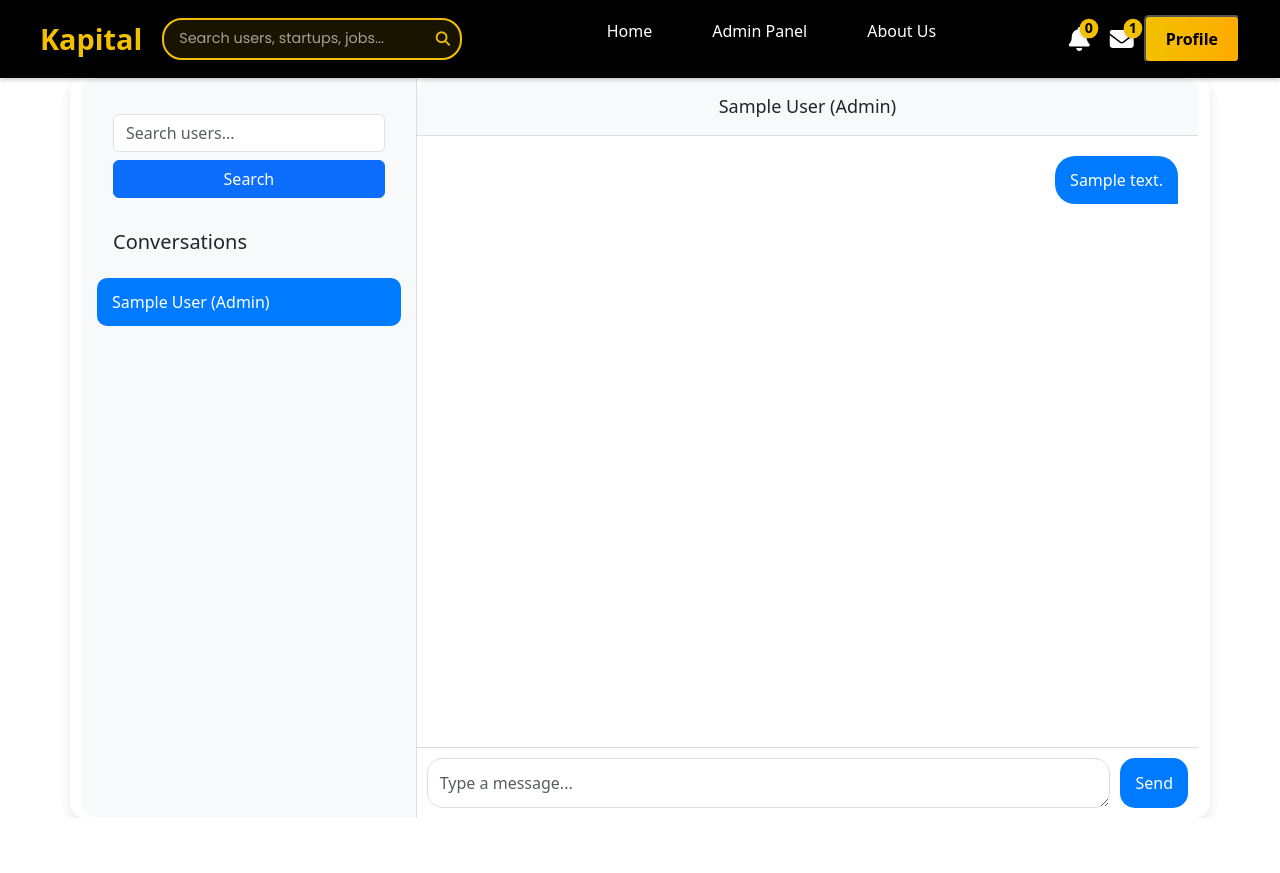
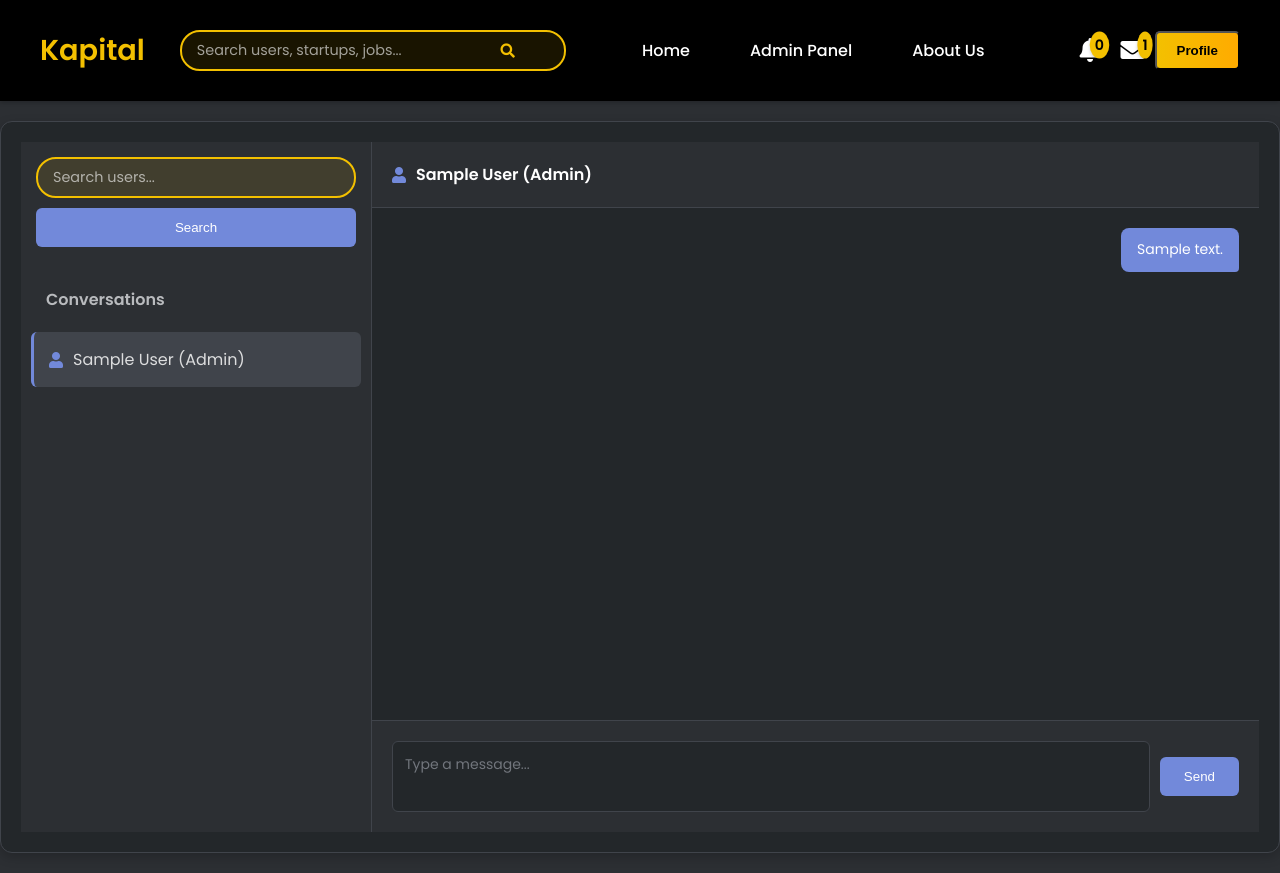
Before and after one commit to jessyforg/CAPSTONE_Kapital, a PHP site: page /messages.php?chat_with=1 in a window 1280 px wide. Before the commit the page ends 818 px from the top, so only its background shows below. Run offline with PHP 8.4, Linux system fonts and the light colour scheme; the visitor is signed in with stand-in values (Sample User, id 1); tables that the repository leaves empty or names only in its code hold one stand-in row (values such as "Sample post"); data that the repository does not hold is empty.

Commit message:
Updated Messages
CSS, View Applicants

```diff
--- a/Kapital_System/messages.php
+++ b/Kapital_System/messages.php
@@ -92,121 +92,286 @@ if ($search_query) {
     <meta charset="UTF-8">
     <meta name="viewport" content="width=device-width, initial-scale=1.0">
     <title>Messages</title>
-    <link href="https://cdnjs.cloudflare.com/ajax/libs/bootstrap/5.3.0/css/bootstrap.min.css" rel="stylesheet">
+    <link href="https://cdnjs.cloudflare.com/ajax/libs/font-awesome/5.15.4/css/all.min.css" rel="stylesheet">
     <style>
-        /* General Layout */
+        /* Remove navbar search styling override since it's not needed */
+        body {
+            background-color: #2C2F33;
+            min-height: 100vh;
+        }
+
         .container {
             display: flex;
-            height: calc(100vh - 60px); /* Adjust for navbar height */
-            border-radius: 15px; /* Rounded corners for the entire container */
+            height: calc(100vh - 110px); /* 70px navbar + 40px padding */
+            margin: 20px auto;
+            padding: 20px;
+            max-width: 1400px;
+            border-radius: 12px;
             overflow: hidden;
-            box-shadow: 0 4px 12px rgba(0, 0, 0, 0.1); /* Soft shadow for the container */
+            box-shadow: 0 4px 12px rgba(0, 0, 0, 0.2);
+            background-color: #23272A;
+            border: 1px solid #40444B;
         }
 
-        /* Sidebar */
-        .sidebar {
-            width: 30%;
-            background-color: #f8f9fa;
-            overflow-y: auto;
-            border-right: 1px solid #ddd;
-            border-radius: 15px 0 0 15px; /* Rounded corners for the left sidebar */
-            padding: 20px 15px;
+        @media (max-width: 768px) {
+            .container {
+                margin: 10px;
+                padding: 0;
+                height: calc(100vh - 90px); /* 70px navbar + 20px margin */
+                border-radius: 0;
+                border: none;
+            }
         }
 
-        .chat-area {
-            width: 70%;
+        /* Sidebar Styles */
+        .sidebar {
+            width: 350px;
+            background-color: #2C2F33;
+            border-right: 1px solid #40444B;
             display: flex;
             flex-direction: column;
-            border-radius: 0 15px 15px 0; /* Rounded corners for the right chat area */
+            overflow: hidden;
         }
 
-        /* Conversations and Search Results */
+        .search-container {
+            padding: 15px;
+            width: 100%;
+            box-sizing: border-box;
+        }
+
+        .search-form {
+            display: flex;
+            flex-direction: column;
+            gap: 10px;
+            width: 100%;
+        }
+
+        .search-input {
+            width: 100%;
+            box-sizing: border-box;
+            padding: 12px;
+            border: 1px solid #40444B;
+            border-radius: 6px;
+            font-size: 14px;
+            transition: all 0.3s ease;
+            background-color: #2C2F33;
+            color: #FFFFFF;
+        }
+
+        .search-input:focus {
+            outline: none;
+            border-color: #7289DA;
+            box-shadow: 0 0 0 2px rgba(114, 137, 218, 0.1);
+        }
+
+        .search-input::placeholder {
+            color: #72767D;
+        }
+
+        .search-button {
+            width: 100%;
+            padding: 12px;
+            background-color: #7289DA;
+            color: white;
+            border: none;
+            border-radius: 6px;
+            cursor: pointer;
+            font-weight: 500;
+            transition: all 0.3s ease;
+        }
+
+        .search-button:hover {
+            background-color: #5b6eae;
+            transform: translateY(-2px);
+        }
+
+        /* Conversation List Styles */
+        .conversations-container {
+            flex: 1;
+            overflow-y: auto;
+            padding: 10px;
+            width: 100%;
+            box-sizing: border-box;
+        }
+
+        .section-title {
+            padding: 15px;
+            color: #B9BBBE;
+            font-size: 16px;
+            font-weight: 600;
+            margin: 0;
+        }
+
         .conversation, .search-result {
-            padding: 12px 15px;
+            padding: 15px;
+            margin: 5px 0;
             cursor: pointer;
-            border-radius: 10px; /* Rounded corners for each conversation */
-            margin-bottom: 5px;
-            transition: background-color 0.3s;
+            border-radius: 6px;
+            transition: all 0.3s ease;
+            display: flex;
+            align-items: center;
+            gap: 10px;
+            color: #DCDDDE;
         }
 
         .conversation:hover, .search-result:hover {
-            background-color: #e9ecef;
+            background-color: #40444B;
         }
 
         .conversation.active {
-            background-color: #007bff;
-            color: #fff;
+            background-color: #40444B;
+            border-left: 3px solid #7289DA;
         }
 
-        /* Message Styles */
+        .conversation i, .search-result i {
+            color: #7289DA;
+        }
+
+        /* Chat Area Styles */
+        .chat-area {
+            flex: 1;
+            display: flex;
+            flex-direction: column;
+            background-color: #23272A;
+        }
+
+        .conversation-header {
+            padding: 20px;
+            background-color: #2C2F33;
+            border-bottom: 1px solid #40444B;
+            font-weight: 600;
+            display: flex;
+            align-items: center;
+            gap: 10px;
+            color: #FFFFFF;
+        }
+
+        .conversation-header i {
+            color: #7289DA;
+        }
+
         .messages {
-            flex-grow: 1;
+            flex: 1;
             padding: 20px;
             overflow-y: auto;
             display: flex;
             flex-direction: column;
+            gap: 15px;
+            background-color: #23272A;
         }
 
         .message {
             max-width: 70%;
-            padding: 12px 15px;
-            border-radius: 20px;
-            margin-bottom: 12px;
-            word-wrap: break-word;
-            display: inline-block;
-            font-size: 16px;
+            padding: 12px 16px;
+            border-radius: 8px;
+            position: relative;
+            font-size: 14px;
+            line-height: 1.4;
         }
 
         .message.sent {
-            background-color: #007bff;
+            background-color: #7289DA;
             color: white;
-            align-self: flex-end; /* Align to the right */
-            border-radius: 20px 20px 0 20px; /* Rounded corners for the right side */
+            align-self: flex-end;
+            border-bottom-right-radius: 4px;
         }
 
         .message.received {
-            background-color: #f1f1f1;
-            align-self: flex-start; /* Align to the left */
-            border-radius: 20px 20px 20px 0; /* Rounded corners for the left side */
+            background-color: #40444B;
+            color: #FFFFFF;
+            align-self: flex-start;
+            border-bottom-left-radius: 4px;
         }
 
-        /* Message Input */
         .message-input {
+            padding: 20px;
+            background-color: #2C2F33;
+            border-top: 1px solid #40444B;
             display: flex;
-            padding: 10px;
-            border-top: 1px solid #ddd;
-            background-color: #fff;
+            gap: 10px;
+            align-items: center;
         }
 
         .message-input textarea {
-            flex-grow: 1;
-            border-radius: 15px;
+            flex: 1;
             padding: 12px;
-            border: 1px solid #ddd;
+            border: 1px solid #40444B;
+            border-radius: 6px;
+            resize: none;
+            font-size: 14px;
+            font-family: inherit;
+            height: 45px;
+            transition: all 0.3s ease;
+            background-color: #23272A;
+            color: #FFFFFF;
+        }
+
+        .message-input textarea:focus {
+            outline: none;
+            border-color: #7289DA;
+            box-shadow: 0 0 0 2px rgba(114, 137, 218, 0.1);
+        }
+
+        .message-input textarea::placeholder {
+            color: #72767D;
         }
 
         .message-input button {
-            margin-left: 10px;
-            border-radius: 15px;
-            padding: 10px 15px;
-            background-color: #007bff;
+            padding: 12px 24px;
+            background-color: #7289DA;
             color: white;
             border: none;
+            border-radius: 6px;
             cursor: pointer;
+            font-weight: 500;
+            transition: all 0.3s ease;
         }
 
         .message-input button:hover {
-            background-color: #0056b3;
+            background-color: #5b6eae;
+            transform: translateY(-2px);
         }
 
-        /* Conversation Header */
-        .conversation-header {
-            background-color: #f8f9fa;
-            padding: 15px;
-            font-size: 18px;
-            border-bottom: 1px solid #ddd;
-            border-radius: 15px 15px 0 0; /* Rounded top corners */
+        .no-chat-selected {
+            display: flex;
+            flex-direction: column;
+            align-items: center;
+            justify-content: center;
+            height: 100%;
+            color: #B9BBBE;
             text-align: center;
+            padding: 20px;
+        }
+
+        .no-chat-selected i {
+            font-size: 48px;
+            margin-bottom: 15px;
+            color: #7289DA;
+        }
+
+        .no-results {
+            color: #B9BBBE;
+            text-align: center;
+            padding: 20px;
+            font-style: italic;
+        }
+
+        /* Scrollbar Styling */
+        ::-webkit-scrollbar {
+            width: 8px;
+        }
+
+        ::-webkit-scrollbar-track {
+            background: #2C2F33;
+        }
+
+        ::-webkit-scrollbar-thumb {
+            background: #40444B;
+            border-radius: 4px;
+        }
+
+        ::-webkit-scrollbar-thumb:hover {
+            background: #7289DA;
         }
     </style>
 </head>
@@ -215,54 +380,66 @@ if ($search_query) {
     <div class="container">
         <!-- Sidebar -->
         <div class="sidebar">
-            <form method="GET" action="messages.php" class="p-3">
-                <input type="text" name="search" placeholder="Search users..." class="form-control mb-2" value="<?php echo htmlspecialchars($search_query); ?>">
-                <button type="submit" class="btn btn-primary w-100">Search</button>
+            <div class="search-container">
+                <form method="GET" action="messages.php" class="search-form">
+                    <input type="text" name="search" placeholder="Search users..." class="search-input"
+                           value="<?php echo isset($_GET['search']) ? htmlspecialchars($_GET['search']) : ''; ?>">
+                    <button type="submit" class="search-button">Search</button>
                 </form>
+            </div>
 
-            <?php if ($search_query): ?>
-                <h5 class="p-3">Search Results</h5>
+            <div class="conversations-container">
+                <?php if (isset($_GET['search']) && $_GET['search']): ?>
+                    <h5 class="section-title">Search Results</h5>
+                    <?php if ($search_results && $search_results->num_rows > 0): ?>
                         <?php while ($user = $search_results->fetch_assoc()): ?>
                             <div class="search-result" onclick="window.location.href='messages.php?chat_with=<?php echo $user['user_id']; ?>'">
+                                <i class="fas fa-user"></i>
                                 <?php echo htmlspecialchars($user['name']) . " (" . ucfirst($user['role']) . ")"; ?>
                             </div>
                         <?php endwhile; ?>
+                    <?php else: ?>
+                        <p class="no-results">No users found</p>
+                    <?php endif; ?>
                 <?php endif; ?>
 
-            <h5 class="p-3">Conversations</h5>
+                <h5 class="section-title">Conversations</h5>
                 <?php while ($conversation = $conversations_result->fetch_assoc()): ?>
                     <div class="conversation <?php echo ($chat_with == $conversation['user_id']) ? 'active' : ''; ?>"
                          onclick="window.location.href='messages.php?chat_with=<?php echo $conversation['user_id']; ?>'">
+                        <i class="fas fa-user"></i>
                         <?php echo htmlspecialchars($conversation['name']) . " (" . ucfirst($conversation['role']) . ")"; ?>
                     </div>
                 <?php endwhile; ?>
+            </div>
         </div>
 
         <!-- Chat Area -->
         <div class="chat-area">
             <?php if ($chat_with && $chat_user): ?>
                 <div class="conversation-header">
+                    <i class="fas fa-user"></i>
                     <?php echo htmlspecialchars($chat_user['name']) . " (" . ucfirst($chat_user['role']) . ")"; ?>
                 </div>
-            <?php endif; ?>
 
                 <div class="messages">
-                <?php if ($chat_with): ?>
                     <?php foreach ($messages as $message): ?>
                         <div class="message <?php echo ($message['sender_id'] == $user_id) ? 'sent' : 'received'; ?>">
                             <?php echo htmlspecialchars($message['content']); ?>
                         </div>
                     <?php endforeach; ?>
+                </div>
+
+                <form method="POST" class="message-input">
+                    <textarea name="message" placeholder="Type a message..." required></textarea>
+                    <input type="hidden" name="receiver_id" value="<?php echo $chat_with; ?>">
+                    <button type="submit">Send</button>
+                </form>
             <?php else: ?>
-                    <p class="p-3">Select a conversation or search for a user to start chatting.</p>
-                <?php endif; ?>
+                <div class="no-chat-selected">
+                    <i class="fas fa-comments"></i>
+                    <p>Select a conversation or search for a user to start chatting</p>
                 </div>
-            <?php if ($chat_with): ?>
-                <form method="POST" class="message-input">
-                    <textarea name="message" class="form-control" rows="1" placeholder="Type a message..." required></textarea>
-                    <input type="hidden" name="receiver_id" value="<?php echo $chat_with; ?>">
-                    <button type="submit" class="btn btn-primary">Send</button>
-                </form>
             <?php endif; ?>
         </div>
     </div>
```
Also changed, not shown: Kapital_System/get_messages.php (added, +56 -0 lines), Kapital_System/send_message.php (added, +79 -0 lines). Lines whose indentation alone changed are shown as unchanged.
